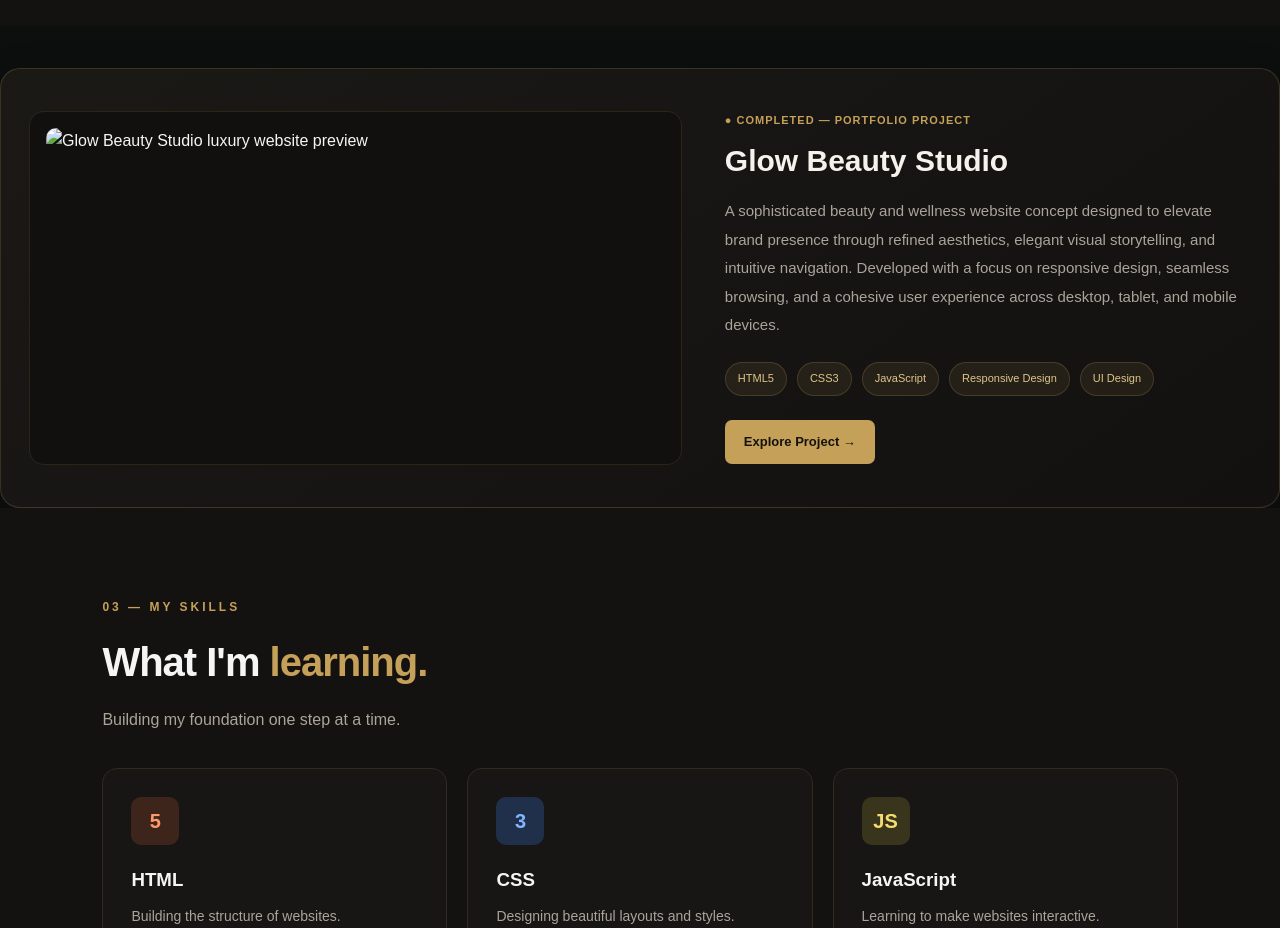
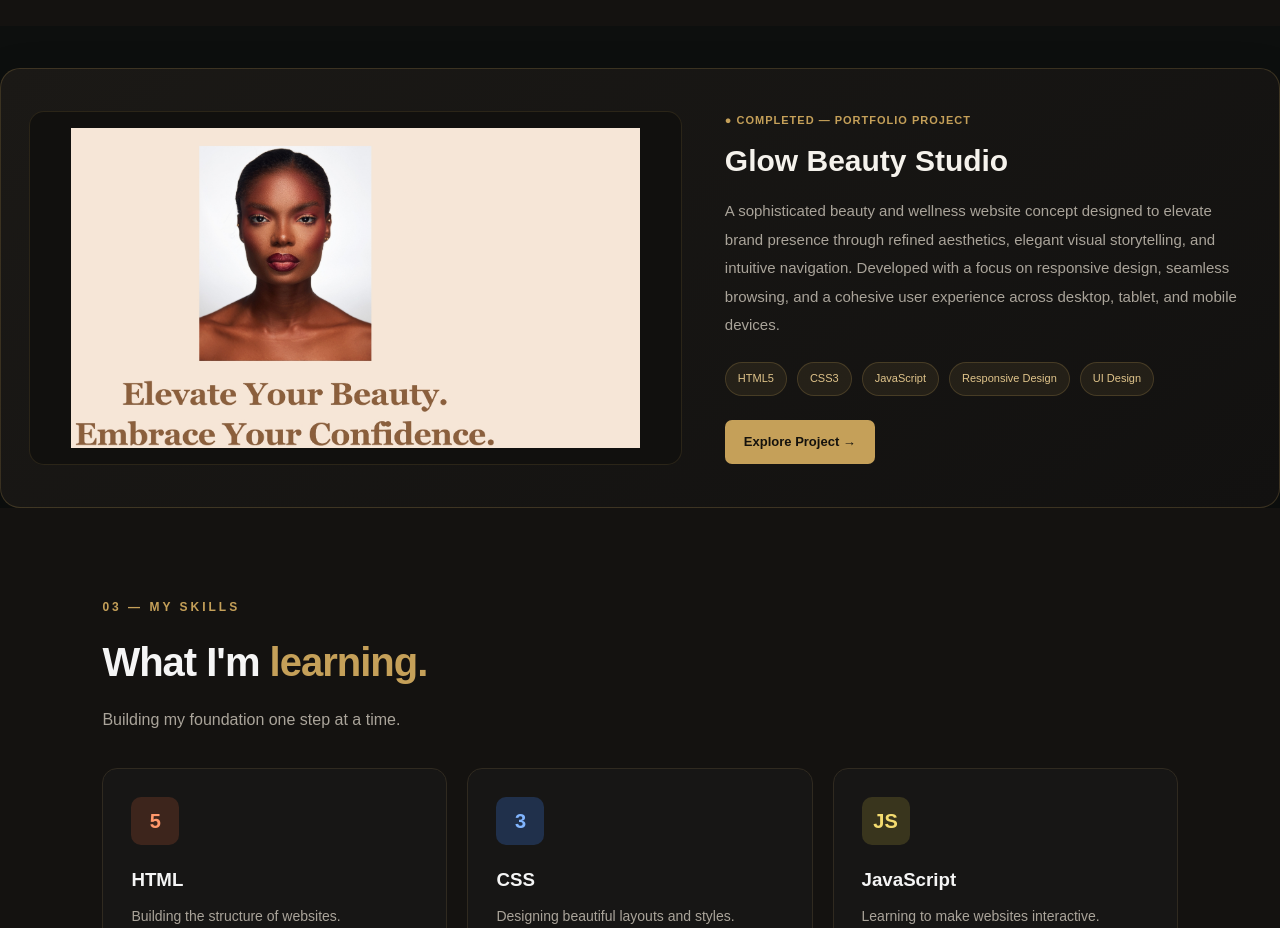
Before and after one commit to josephinead79-lab/josephinead79-lab.github.io, a plain HTML site: page index.html in a window 1280 px wide. Shown: the part 1260-2188 px from the top of the page. Drawn offline with Linux system fonts and the light colour scheme.

Commit message:
Update index.html

```diff
--- a/index.html
+++ b/index.html
@@ -147,7 +147,7 @@
     <!-- Project Preview Image -->
     <div class="project-visual">
         <img
-            src="images/glow-beauty-preview.jpeg"
+            src="glow-beauty-preview.jpeg"
             alt="Glow Beauty Studio luxury website preview"
             class="project-preview"
         >
```
